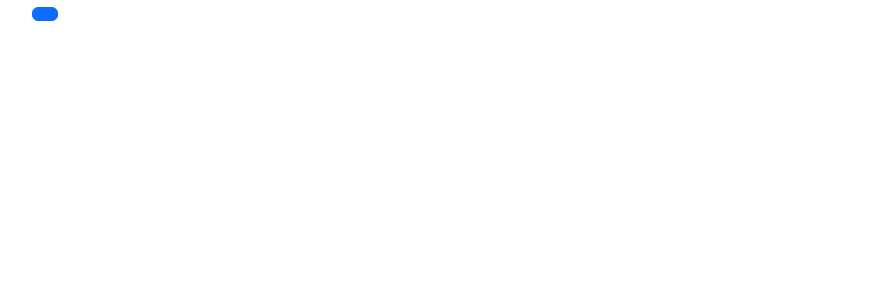
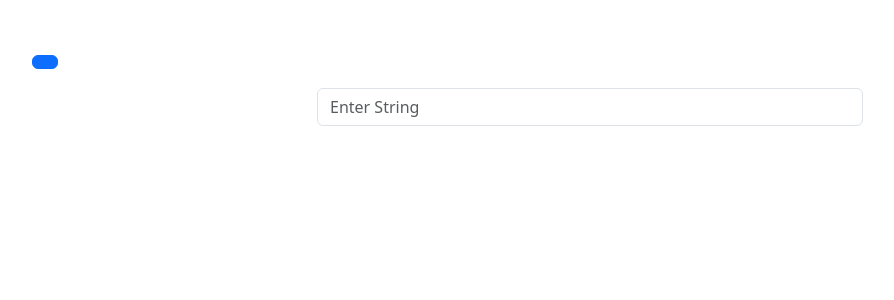
Before and after one commit to darwanceyhan/React-Typing-Speed-App, a React (Create React App) app: page / in a window 1280 px wide. Shown: the top 300 px of the page, without its empty margins (50-944 px from the left). Built offline with nearby package versions, Linux system fonts and the light colour scheme.

Commit message:
create input to text checking

```diff
--- a/src/component/Input.tsx
+++ b/src/component/Input.tsx
@@ -7,7 +7,7 @@ export default class Input extends Component {
   render() {
     return (
       <div>
-        <div className="container">
+        <div className="container mt-5">
           <div className="row">
             <div className="col-sm-3">
               <button
@@ -17,13 +17,18 @@ export default class Input extends Component {
             </div>
             <div className="col-sm-6">
               {this.context.Data &&
-                this.context.Data.map((item, index) => {
-                  return (
-                    <div key={index}>
-                      <p>{item}</p>
-                    </div>
-                  );
+                this.context.Data.map((item) => {
+                  return <>{item + " "}</>;
                 })}
+            </div>
+          </div>
+          <div className="row">
+            <div className="col-sm-6 mx-auto mt-3">
+              <input
+                type="text"
+                className="form-control"
+                placeholder="Enter String"
+              />
             </div>
           </div>
         </div>
```
